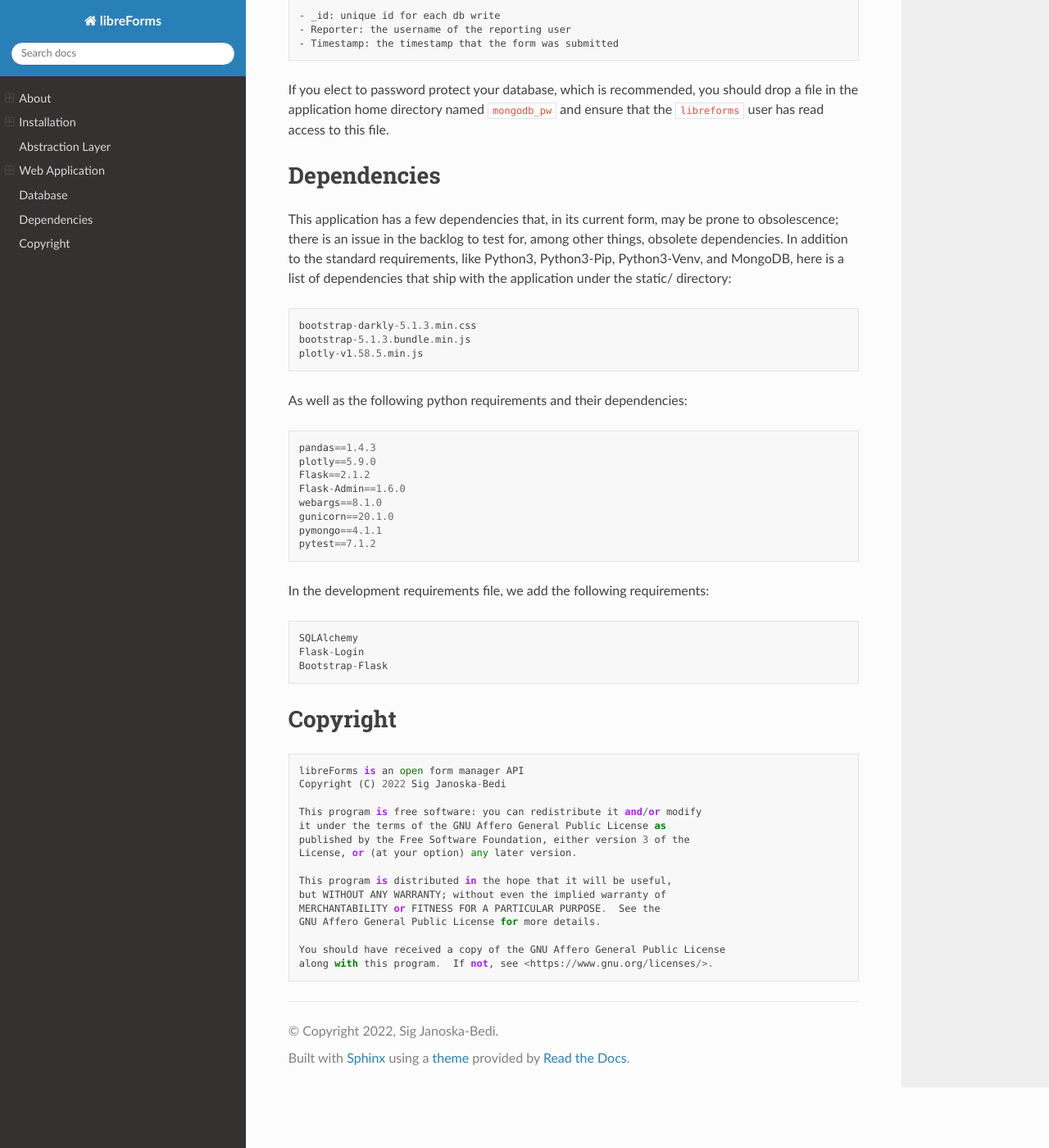
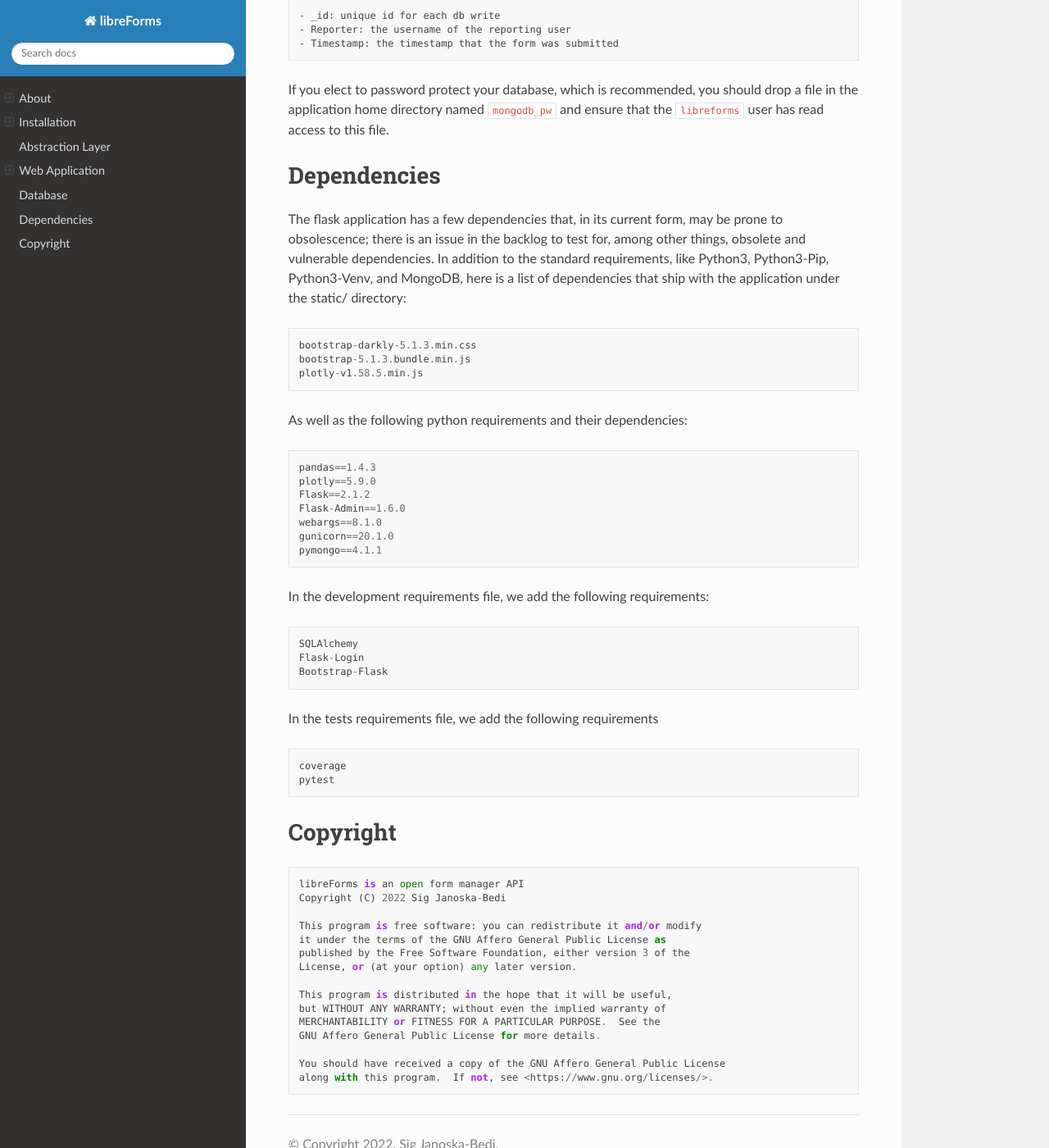
Before and after one commit to libreForms/libreForms-flask, a Sphinx documentation site: the page built from docs/source/index.md, in a window 1280 px wide and 1400 px high, scrolled down 7214 px. Shown: the whole window at 82% size. Built offline with Sphinx 7.4.7 and the Read the Docs theme 2.0.0, drawn with Linux system fonts in a browser that asks for light colours.

Commit message:
Modified: requirements files to detach testing requirements from app

````diff
--- a/docs/source/index.md
+++ b/docs/source/index.md
@@ -282,7 +282,7 @@ If you elect to password protect your database, which is recommended, you should
 
 ## Dependencies
 
-This application has a few dependencies that, in its current form, may be prone to obsolescence; there is an issue in the backlog to test for, among other things, obsolete dependencies. In addition to the standard requirements, like Python3, Python3-Pip, Python3-Venv, and MongoDB, here is a list of dependencies that ship with the application under the static/ directory:
+The flask application has a few dependencies that, in its current form, may be prone to obsolescence; there is an issue in the backlog to test for, among other things, obsolete and vulnerable dependencies. In addition to the standard requirements, like Python3, Python3-Pip, Python3-Venv, and MongoDB, here is a list of dependencies that ship with the application under the static/ directory:
 
 ```
 bootstrap-darkly-5.1.3.min.css
@@ -300,7 +300,6 @@ Flask-Admin==1.6.0
 webargs==8.1.0
 gunicorn==20.1.0
 pymongo==4.1.1
-pytest==7.1.2
 ```
 
 In the development requirements file, we add the following requirements:
@@ -309,6 +308,13 @@ In the development requirements file, we add the following requirements:
 SQLAlchemy
 Flask-Login
 Bootstrap-Flask
+```
+
+In the tests requirements file, we add the following requirements
+
+```
+coverage
+pytest
 ```
 
 ## Copyright
````
Also changed, not shown: README.md (+8 -2 lines), 2 other files.
